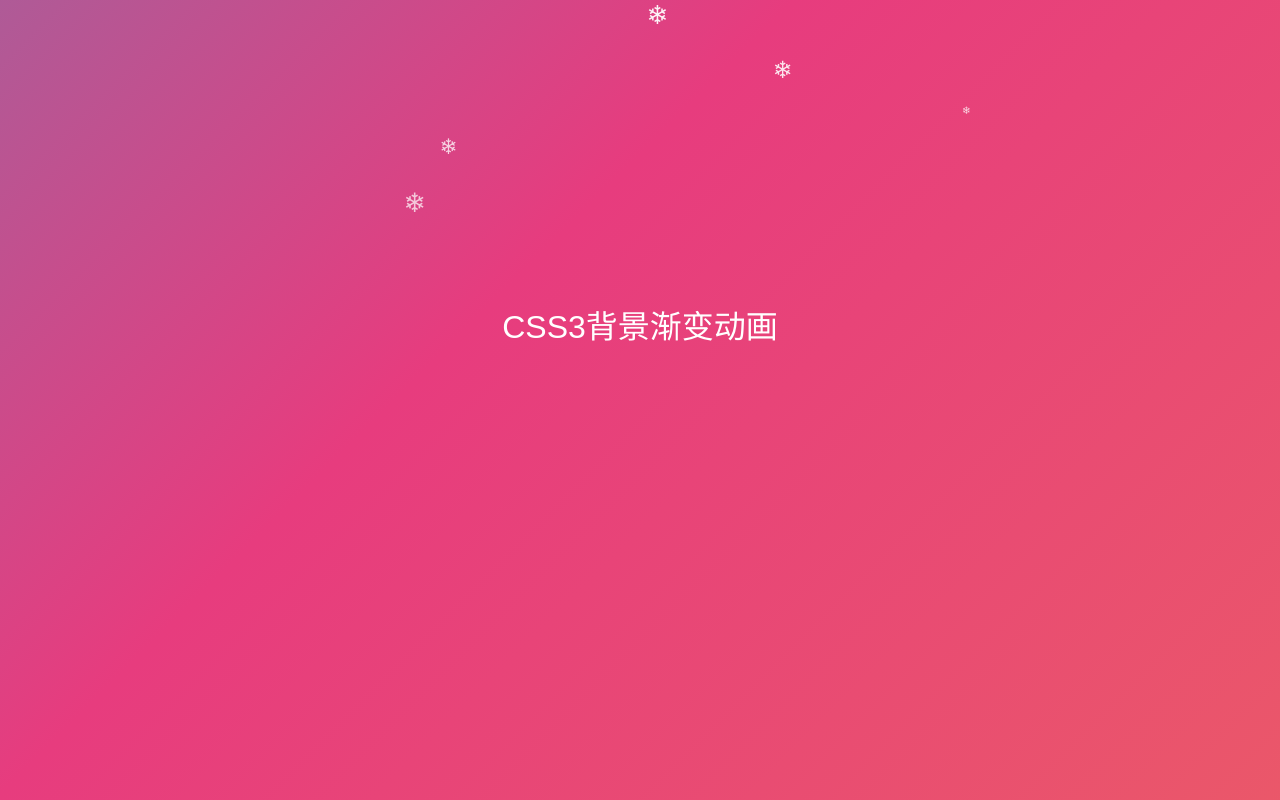
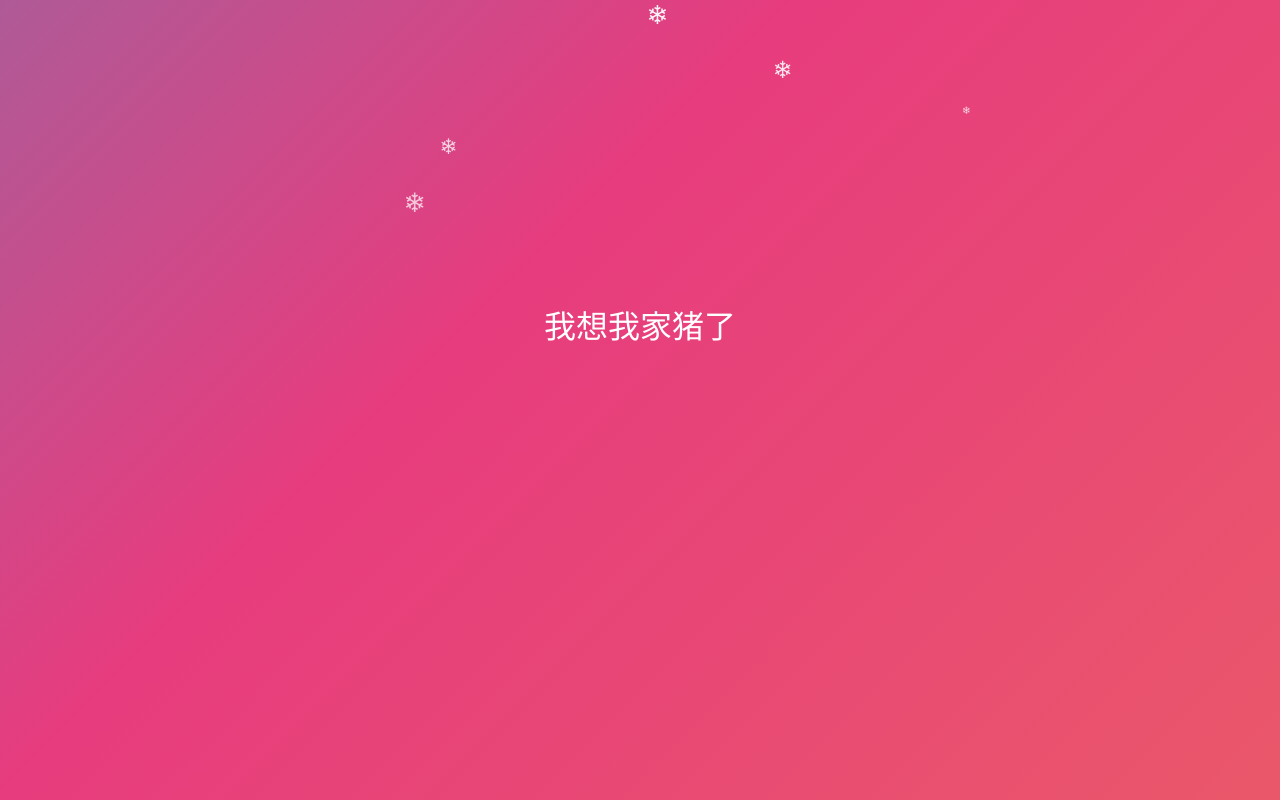
Before and after one commit to HulMaO/HulMaO.github.io, a plain HTML site: page index.html in a window 1280 px wide. Drawn offline with Linux system fonts and the light colour scheme.

Commit message:
Update index.html

```diff
--- a/index.html
+++ b/index.html
@@ -63,7 +63,7 @@ a:hover {
 <body>
 
 <div class="container">
-	<h1>CSS3背景渐变动画</h1>
+	<h1>我想我家猪了</h1>
 </div>
 
 
```
